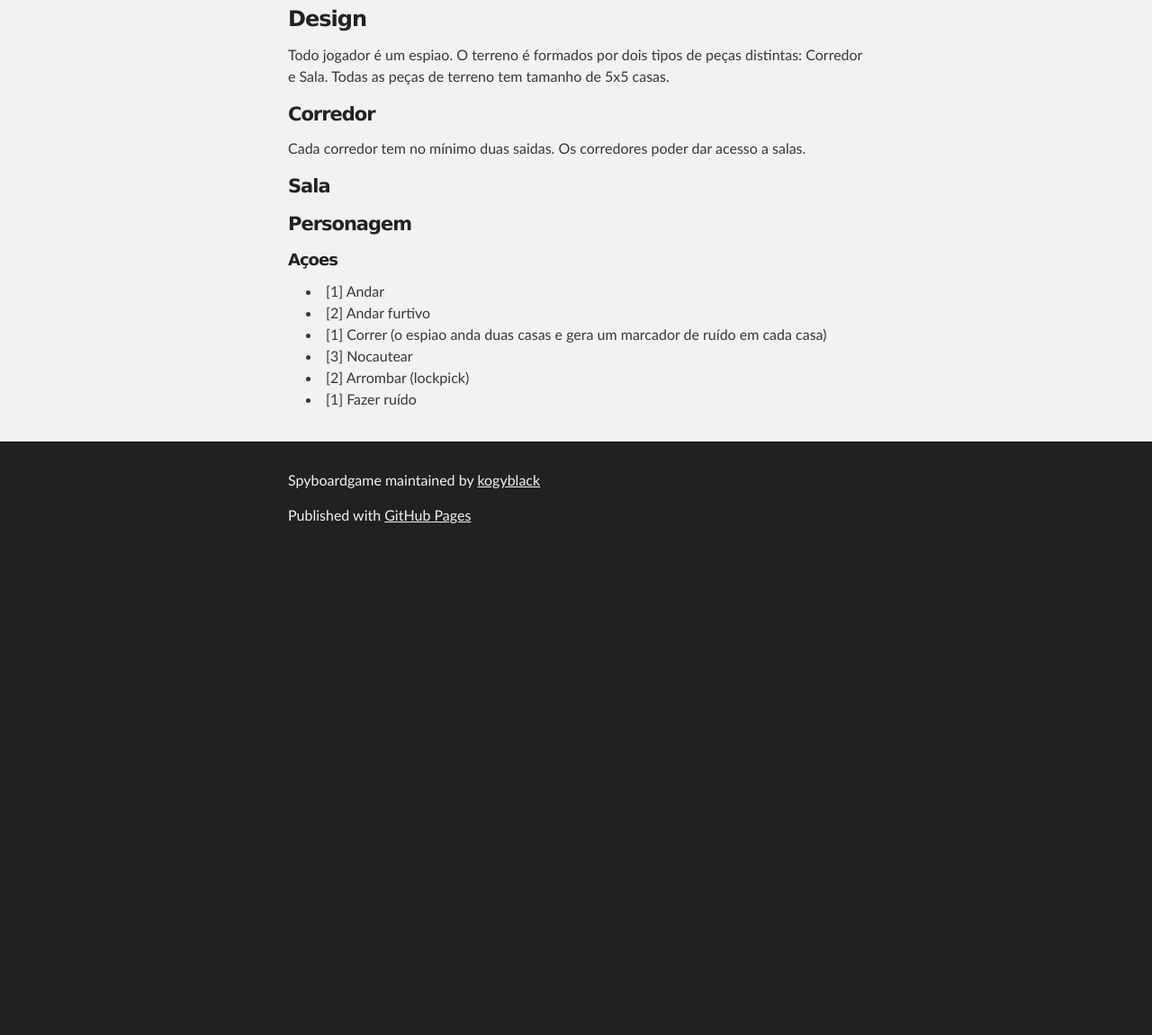
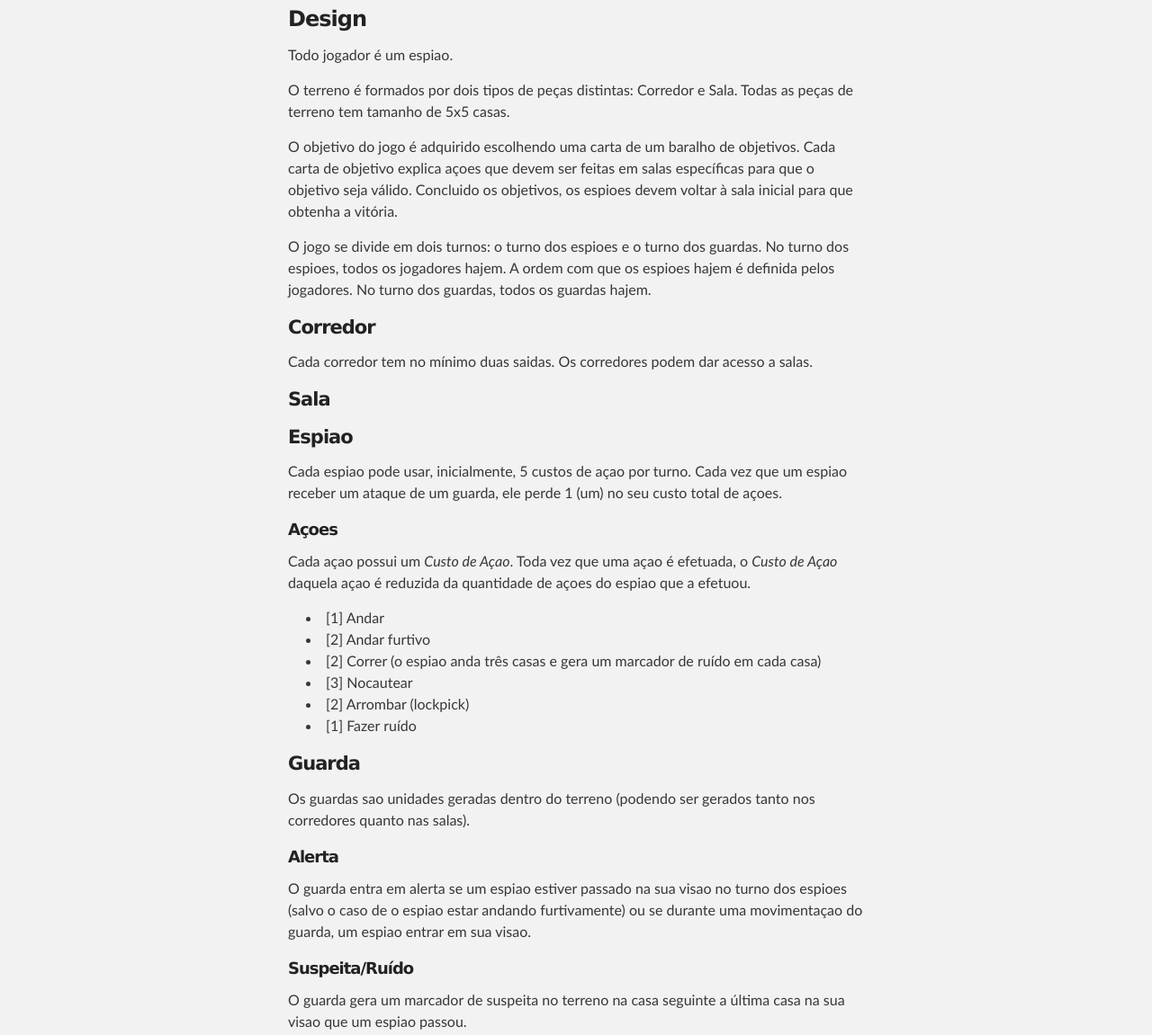
Before and after one commit to naumazeredo/SpyBoardGame, a plain HTML site: page index.html in a window 1280 px wide. Shown: the part 366-1517 px from the top of the page at 90% size. Before the commit the page ends 986 px from the top, so only its background shows below. Drawn offline with Linux system fonts and the light colour scheme.

```diff
--- a/index.html
+++ b/index.html
@@ -42,33 +42,66 @@
 <h3>
 <a name="design" class="anchor" href="#design"><span class="octicon octicon-link"></span></a>Design</h3>
 
-<p>Todo jogador é um espiao.
-O terreno é formados por dois tipos de peças distintas: Corredor e Sala.
+<p>Todo jogador é um espiao.</p>
+
+<p>O terreno é formados por dois tipos de peças distintas: Corredor e Sala.
 Todas as peças de terreno tem tamanho de 5x5 casas.</p>
+
+<p>O objetivo do jogo é adquirido escolhendo uma carta de um baralho de objetivos.
+Cada carta de objetivo explica açoes que devem ser feitas em salas específicas
+para que o objetivo seja válido.
+Concluido os objetivos, os espioes devem voltar à sala inicial para que obtenha
+a vitória.</p>
+
+<p>O jogo se divide em dois turnos: o turno dos espioes e o turno dos guardas.
+No turno dos espioes, todos os jogadores hajem. A ordem com que os espioes hajem
+é definida pelos jogadores.
+No turno dos guardas, todos os guardas hajem.</p>
 
 <h4>
 <a name="corredor" class="anchor" href="#corredor"><span class="octicon octicon-link"></span></a>Corredor</h4>
 
 <p>Cada corredor tem no mínimo duas saidas.
-Os corredores poder dar acesso a salas.</p>
+Os corredores podem dar acesso a salas.</p>
 
 <h4>
 <a name="sala" class="anchor" href="#sala"><span class="octicon octicon-link"></span></a>Sala</h4>
 
 <h4>
-<a name="personagem" class="anchor" href="#personagem"><span class="octicon octicon-link"></span></a>Personagem</h4>
+<a name="espiao" class="anchor" href="#espiao"><span class="octicon octicon-link"></span></a>Espiao</h4>
+
+<p>Cada espiao pode usar, inicialmente, 5 custos de açao por turno.
+Cada vez que um espiao receber um ataque de um guarda, ele perde 1 (um) no seu custo total de açoes.</p>
 
 <h5>
 <a name="a%C3%A7oes" class="anchor" href="#a%C3%A7oes"><span class="octicon octicon-link"></span></a>Açoes</h5>
 
+<p>Cada açao possui um <em>Custo de Açao</em>.
+Toda vez que uma açao é efetuada, o <em>Custo de Açao</em> daquela açao é reduzida da quantidade
+de açoes do espiao que a efetuou.</p>
+
 <ul>
 <li>[1] Andar</li>
 <li>[2] Andar furtivo</li>
-<li>[1] Correr (o espiao anda duas casas e gera um marcador de ruído em cada casa)</li>
+<li>[2] Correr (o espiao anda três casas e gera um marcador de ruído em cada casa)</li>
 <li>[3] Nocautear</li>
 <li>[2] Arrombar (lockpick)</li>
 <li>[1] Fazer ruído</li>
-</ul>
+</ul><h4>
+<a name="guarda" class="anchor" href="#guarda"><span class="octicon octicon-link"></span></a>Guarda</h4>
+
+<p>Os guardas sao unidades geradas dentro do terreno (podendo ser gerados tanto nos corredores quanto nas salas).</p>
+
+<h5>
+<a name="alerta" class="anchor" href="#alerta"><span class="octicon octicon-link"></span></a>Alerta</h5>
+
+<p>O guarda entra em alerta se um espiao estiver passado na sua visao no turno dos espioes (salvo o caso de o
+espiao estar andando furtivamente) ou se durante uma movimentaçao do guarda, um espiao entrar em sua visao.</p>
+
+<h5>
+<a name="suspeitaru%C3%ADdo" class="anchor" href="#suspeitaru%C3%ADdo"><span class="octicon octicon-link"></span></a>Suspeita/Ruído</h5>
+
+<p>O guarda gera um marcador de suspeita no terreno na casa seguinte a última casa na sua visao que um espiao passou.</p>
       </section>
     </div>
 
```
Also changed, not shown: params.json (+1 -1 lines).
